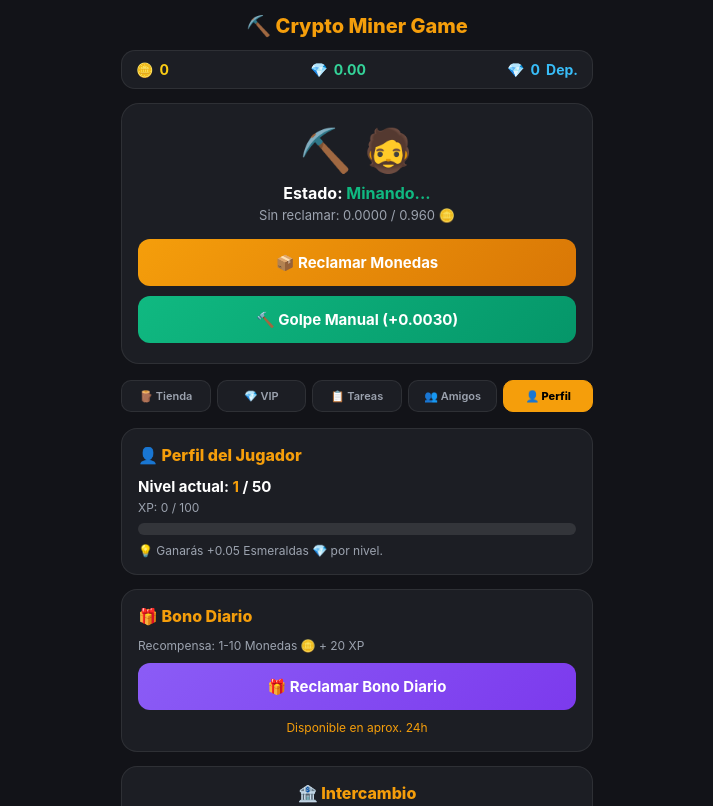
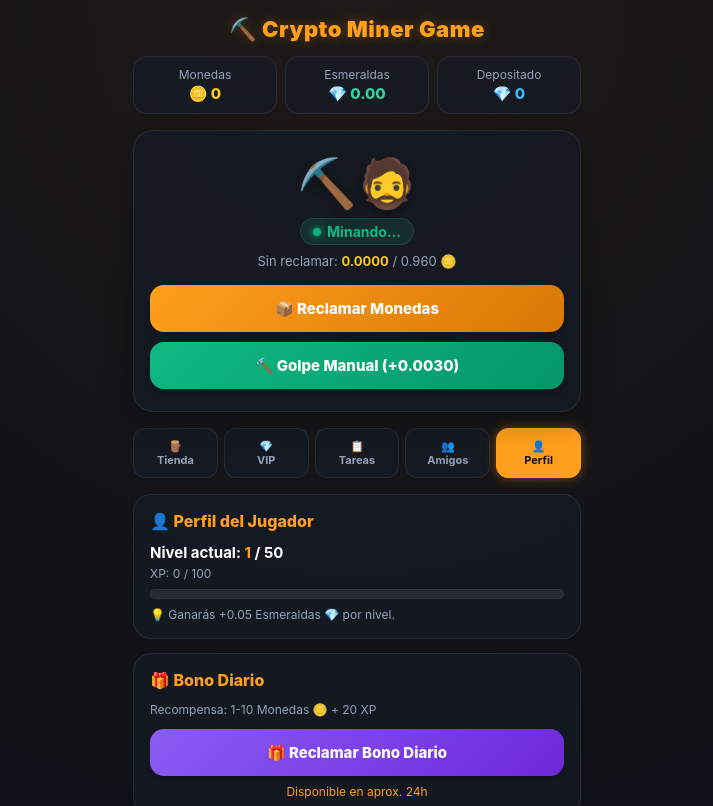
Before and after one commit to arturocorzo666-boop/crypto-miner-webapp, a plain HTML site: page index.html in a window 1280 px wide. Shown: the top 806 px of the page, without its empty margins (283-996 px from the left). Drawn offline with Linux system fonts and the light colour scheme; a script that the page names is missing.

Commit message:
Update index.html

```diff
--- a/index.html
+++ b/index.html
@@ -9,15 +9,15 @@
     <script src="https://unpkg.com/@tonconnect/ui@latest/dist/tonconnect-ui.min.js"></script>
     <style>
         :root {
-            --bg-dark: #121318;
-            --card-bg: #1c1e24;
+            --bg-main: #0c0f17;
+            --card-bg: rgba(22, 27, 38, 0.75);
             --card-border: rgba(255, 255, 255, 0.08);
-            --accent-orange: #f59e0b;
+            --accent-orange: #ff9f1c;
             --accent-green: #10b981;
-            --accent-blue: #0b93f6;
+            --accent-blue: #0088cc;
             --accent-purple: #8b5cf6;
-            --text-main: #ffffff;
-            --text-sub: #9ca3af;
+            --text-primary: #ffffff;
+            --text-secondary: #94a3b8;
         }
 
         * {
@@ -30,213 +30,238 @@
         }
 
         body {
-            background-color: var(--bg-dark);
-            color: var(--text-main);
-            padding: 14px;
-            padding-bottom: 30px;
-            max-width: 500px;
+            background-color: var(--bg-main);
+            background-image: radial-gradient(circle at 50% 0%, rgba(255, 159, 28, 0.08), transparent 70%);
+            color: var(--text-primary);
+            padding: 16px;
+            padding-bottom: 40px;
+            max-width: 480px;
             margin: 0 auto;
         }
 
-        /* --- TÍTULO Y MARCADORES SUPERIORES --- */
-        .app-header {
+        /* --- MARCADORES SUPERIORES --- */
+        .header-title {
             text-align: center;
-            margin-bottom: 12px;
+            font-size: 22px;
+            font-weight: 900;
+            letter-spacing: 0.5px;
+            color: var(--accent-orange);
+            margin-bottom: 14px;
+            text-shadow: 0 0 12px rgba(255, 159, 28, 0.3);
         }
 
-        .app-title {
-            font-size: 20px;
-            font-weight: 800;
-            color: var(--accent-orange);
-            display: flex;
-            align-items: center;
-            justify-content: center;
+        .stats-grid {
+            display: grid;
+            grid-template-columns: repeat(3, 1fr);
             gap: 8px;
+            margin-bottom: 16px;
         }
 
-        .stats-bar {
-            display: flex;
-            justify-content: space-between;
-            align-items: center;
+        .stat-card {
             background: var(--card-bg);
             border: 1px solid var(--card-border);
+            backdrop-filter: blur(10px);
             border-radius: 14px;
-            padding: 10px 14px;
-            margin-top: 12px;
+            padding: 10px 6px;
+            text-align: center;
+            display: flex;
+            flex-direction: column;
+            align-items: center;
+            gap: 2px;
         }
 
-        .stat-item {
-            display: flex;
+        .stat-value {
+            font-size: 15px;
+            font-weight: 800;
+        }
+
+        .stat-value.coins { color: #facc15; }
+        .stat-value.gems { color: #34d399; }
+        .stat-value.dep { color: #38bdf8; }
+
+        /* --- ZONA DE MINADO CENTRAL --- */
+        .mining-hero {
+            background: var(--card-bg);
+            border: 1px solid var(--card-border);
+            backdrop-filter: blur(12px);
+            border-radius: 20px;
+            padding: 22px 16px;
+            text-align: center;
+            box-shadow: 0 8px 32px rgba(0, 0, 0, 0.3);
+            margin-bottom: 16px;
+        }
+
+        .miner-avatar {
+            font-size: 48px;
+            margin-bottom: 6px;
+            display: inline-block;
+            filter: drop-shadow(0 4px 8px rgba(0, 0, 0, 0.4));
+        }
+
+        .status-badge {
+            display: inline-flex;
             align-items: center;
             gap: 6px;
             font-size: 14px;
             font-weight: 700;
-        }
-
-        .stat-item.coins { color: #facc15; }
-        .stat-item.gems { color: #34d399; }
-        .stat-item.dep { color: #38bdf8; }
-
-        /* --- CONTENEDOR DE MINADO CENTRAL --- */
-        .mining-card {
-            background: var(--card-bg);
-            border: 1px solid var(--card-border);
-            border-radius: 18px;
-            padding: 20px 16px;
-            text-align: center;
-            margin-top: 14px;
-        }
-
-        .miner-avatar-area {
-            display: flex;
-            align-items: center;
-            justify-content: center;
-            gap: 10px;
-            font-size: 42px;
+            color: var(--accent-green);
+            background: rgba(16, 185, 129, 0.12);
+            padding: 4px 12px;
+            border-radius: 20px;
+            border: 1px solid rgba(16, 185, 129, 0.2);
             margin-bottom: 8px;
         }
 
-        .mining-status {
-            font-size: 16px;
-            font-weight: 700;
-            margin-bottom: 4px;
+        .status-dot {
+            width: 8px;
+            height: 8px;
+            background-color: var(--accent-green);
+            border-radius: 50%;
+            box-shadow: 0 0 8px var(--accent-green);
+            animation: pulse 1.5s infinite;
         }
 
-        .status-active {
-            color: var(--accent-green);
+        @keyframes pulse {
+            0% { opacity: 0.4; }
+            50% { opacity: 1; }
+            100% { opacity: 0.4; }
         }
 
-        .unclaimed-text {
+        .unclaimed-info {
             font-size: 13px;
-            color: var(--text-sub);
+            color: var(--text-secondary);
             margin-bottom: 16px;
         }
 
-        /* BOTONES PRINCIPALES DE ACCIÓN */
-        .btn-action {
+        .unclaimed-info span {
+            color: #facc15;
+            font-weight: 700;
+        }
+
+        /* BOTONES PRINCIPALES */
+        .btn {
             width: 100%;
             padding: 14px;
-            border-radius: 12px;
+            border-radius: 14px;
             border: none;
             font-size: 15px;
-            font-weight: 700;
-            color: #fff;
+            font-weight: 800;
+            color: #ffffff;
             cursor: pointer;
             display: flex;
             align-items: center;
             justify-content: center;
             gap: 8px;
-            margin-bottom: 10px;
-            transition: opacity 0.2s;
+            transition: all 0.15s ease;
+            box-shadow: 0 4px 12px rgba(0, 0, 0, 0.2);
         }
 
-        .btn-action:active {
-            opacity: 0.85;
+        .btn:active {
+            transform: scale(0.98);
         }
 
         .btn-claim {
-            background: linear-gradient(135deg, #f59e0b, #d97706);
+            background: linear-gradient(135deg, #ff9f1c, #d97706);
+            margin-bottom: 10px;
         }
 
         .btn-hit {
             background: linear-gradient(135deg, #10b981, #059669);
-            margin-bottom: 0;
         }
 
-        /* --- NAV / MENÚ DE PESTAÑAS --- */
-        .nav-tabs {
+        /* --- MENÚ DE PESTAÑAS --- */
+        .tabs-nav {
             display: grid;
             grid-template-columns: repeat(5, 1fr);
             gap: 6px;
-            margin: 16px 0;
+            margin-bottom: 16px;
         }
 
-        .tab-btn {
+        .tab-item {
             background: var(--card-bg);
             border: 1px solid var(--card-border);
-            border-radius: 10px;
-            padding: 8px 4px;
-            color: var(--text-sub);
+            border-radius: 12px;
+            padding: 10px 2px;
+            color: var(--text-secondary);
             font-size: 11px;
-            font-weight: 600;
+            font-weight: 700;
+            text-align: center;
+            cursor: pointer;
             display: flex;
             flex-direction: column;
             align-items: center;
             gap: 4px;
-            cursor: pointer;
-            text-align: center;
+            transition: all 0.2s ease;
         }
 
-        .tab-btn.active {
+        .tab-item.active {
             background: var(--accent-orange);
-            color: #000;
-            font-weight: 800;
+            color: #0c0f17;
             border-color: var(--accent-orange);
+            box-shadow: 0 0 12px rgba(255, 159, 28, 0.4);
         }
 
-        /* --- SECCIONES SECUNDARIAS --- */
-        .section-block {
+        /* --- BLOQUES DE SECCIÓN --- */
+        .section-card {
             background: var(--card-bg);
             border: 1px solid var(--card-border);
-            border-radius: 16px;
+            backdrop-filter: blur(10px);
+            border-radius: 18px;
             padding: 16px;
             margin-bottom: 14px;
         }
 
-        .section-title {
+        .section-header {
             font-size: 16px;
             font-weight: 800;
             color: var(--accent-orange);
+            margin-bottom: 12px;
             display: flex;
             align-items: center;
             gap: 8px;
-            margin-bottom: 12px;
         }
 
-        /* Perfil / XP */
-        .xp-bar-bg {
+        /* Perfil / Barra XP */
+        .xp-bar-container {
             width: 100%;
-            height: 12px;
-            background: rgba(255, 255, 255, 0.1);
+            height: 10px;
+            background: rgba(255, 255, 255, 0.08);
             border-radius: 6px;
             overflow: hidden;
             margin: 8px 0;
+            border: 1px solid rgba(255, 255, 255, 0.05);
         }
 
         .xp-bar-fill {
             width: 0%;
             height: 100%;
-            background: var(--accent-purple);
+            background: linear-gradient(90deg, #8b5cf6, #c084fc);
             border-radius: 6px;
+            transition: width 0.3s ease;
         }
 
-        .section-subtext {
+        .subtext {
             font-size: 12px;
-            color: var(--text-sub);
+            color: var(--text-secondary);
         }
 
-        /* Bono Diario */
+        /* Botón Morado */
         .btn-purple {
-            background: linear-gradient(135deg, #8b5cf6, #7c3aed);
+            background: linear-gradient(135deg, #8b5cf6, #6d28d9);
         }
 
-        /* Intercambio */
-        .exchange-box {
-            text-align: center;
-        }
-
-        /* Wallet TON */
+        /* TON Wallet */
         .verified-badge {
-            color: var(--accent-green);
-            font-size: 12px;
-            font-weight: 600;
-            margin-bottom: 12px;
             display: flex;
             align-items: center;
             gap: 6px;
+            color: var(--accent-green);
+            font-size: 12px;
+            font-weight: 700;
+            margin-bottom: 12px;
         }
 
-        .wallet-btn-container {
+        .wallet-center {
             display: flex;
             justify-content: center;
             margin-bottom: 10px;
@@ -246,101 +271,112 @@
 <body>
 
     <!-- CABECERA DE LA APP -->
-    <div class="app-header">
-        <h1 class="app-title">⛏️ Crypto Miner Game</h1>
-        <div class="stats-bar">
-            <div class="stat-item coins">🪙 <span id="val-coins">0</span></div>
-            <div class="stat-item gems">💎 <span id="val-gems">0.00</span></div>
-            <div class="stat-item dep">💎 <span id="val-dep">0</span> Dep.</div>
+    <h1 class="header-title">⛏️ Crypto Miner Game</h1>
+
+    <div class="stats-grid">
+        <div class="stat-card">
+            <span class="subtext">Monedas</span>
+            <span class="stat-value coins">🪙 <span id="val-coins">0</span></span>
+        </div>
+        <div class="stat-card">
+            <span class="subtext">Esmeraldas</span>
+            <span class="stat-value gems">💎 <span id="val-gems">0.00</span></span>
+        </div>
+        <div class="stat-card">
+            <span class="subtext">Depositado</span>
+            <span class="stat-value dep">💎 <span id="val-dep">0</span></span>
         </div>
     </div>
 
-    <!-- ÁREA PRINCIPAL DE MINADO -->
-    <div class="mining-card">
-        <div class="miner-avatar-area">
-            <span>⛏️</span>
-            <span>🧔</span>
+    <!-- ZONA DE MINADO CENTRAL -->
+    <div class="mining-hero">
+        <div class="miner-avatar">⛏️🧔</div>
+        <div>
+            <div class="status-badge">
+                <span class="status-dot"></span>
+                <span>Minando...</span>
+            </div>
         </div>
-        <div class="mining-status">Estado: <span class="status-active">Minando...</span></div>
-        <div class="unclaimed-text">Sin reclamar: <span id="unclaimed-val">0.0000</span> / 0.960 🪙</div>
+        <div class="unclaimed-info">
+            Sin reclamar: <span id="unclaimed-val">0.0000</span> / 0.960 🪙
+        </div>
 
-        <button class="btn-action btn-claim" onclick="reclamarMonedas()">
+        <button class="btn btn-claim" onclick="reclamarMonedas()">
             📦 Reclamar Monedas
         </button>
-        <button class="btn-action btn-hit" onclick="golpeManual()">
+        <button class="btn btn-hit" onclick="golpeManual()">
             🔨 Golpe Manual (+0.0030)
         </button>
     </div>
 
-    <!-- MENÚ / NAVEGACIÓN DE PESTAÑAS -->
-    <div class="nav-tabs">
-        <div class="tab-btn" onclick="cambiarTab('tienda')">🪵 Tienda</div>
-        <div class="tab-btn" onclick="cambiarTab('vip')">💎 VIP</div>
-        <div class="tab-btn" onclick="cambiarTab('tareas')">📋 Tareas</div>
-        <div class="tab-btn" onclick="cambiarTab('amigos')">👥 Amigos</div>
-        <div class="tab-btn active" onclick="cambiarTab('perfil')">👤 Perfil</div>
+    <!-- MENÚ / NAVEGACIÓN -->
+    <div class="tabs-nav">
+        <div class="tab-item" onclick="cambiarTab('tienda')">🪵<br>Tienda</div>
+        <div class="tab-item" onclick="cambiarTab('vip')">💎<br>VIP</div>
+        <div class="tab-item" onclick="cambiarTab('tareas')">📋<br>Tareas</div>
+        <div class="tab-item" onclick="cambiarTab('amigos')">👥<br>Amigos</div>
+        <div class="tab-item active" onclick="cambiarTab('perfil')">👤<br>Perfil</div>
     </div>
 
     <!-- SECCIÓN: PERFIL DEL JUGADOR -->
-    <div class="section-block">
-        <div class="section-title">👤 Perfil del Jugador</div>
+    <div class="section-card">
+        <div class="section-header">👤 Perfil del Jugador</div>
         <div style="font-weight: 700; font-size: 15px;">
             Nivel actual: <span style="color: var(--accent-orange);" id="lvl-val">1</span> / 50
         </div>
-        <div class="section-subtext" style="margin-top: 4px;">XP: <span id="xp-val">0</span> / 100</div>
+        <div class="subtext" style="margin-top: 4px;">XP: <span id="xp-val">0</span> / 100</div>
 
-        <div class="xp-bar-bg">
-            <div class="xp-bar-fill" id="xp-fill" style="width: 0%;"></div>
+        <div class="xp-bar-container">
+            <div class="xp-bar-fill" id="xp-fill"></div>
         </div>
 
-        <div class="section-subtext">
+        <div class="subtext">
             💡 Ganarás +0.05 Esmeraldas 💎 por nivel.
         </div>
     </div>
 
     <!-- SECCIÓN: BONO DIARIO -->
-    <div class="section-block">
-        <div class="section-title">🎁 Bono Diario</div>
-        <div class="section-subtext" style="margin-bottom: 10px;">
+    <div class="section-card">
+        <div class="section-header">🎁 Bono Diario</div>
+        <div class="subtext" style="margin-bottom: 12px;">
             Recompensa: 1-10 Monedas 🪙 + 20 XP
         </div>
-        <button class="btn-action btn-purple" onclick="reclamarBono()">
+        <button class="btn btn-purple" onclick="reclamarBono()">
             🎁 Reclamar Bono Diario
         </button>
-        <div class="section-subtext" style="color: #f59e0b; text-align: center; margin-top: 6px;">
+        <div class="subtext" style="color: var(--accent-orange); text-align: center; margin-top: 8px;">
             Disponible en aprox. 24h
         </div>
     </div>
 
     <!-- SECCIÓN: INTERCAMBIO -->
-    <div class="section-block exchange-box">
-        <div class="section-title" style="justify-content: center;">🏦 Intercambio</div>
-        <div class="section-subtext" style="margin-bottom: 12px; color: #fff; font-weight: 600;">
+    <div class="section-card" style="text-align: center;">
+        <div class="section-header" style="justify-content: center;">🏦 Intercambio</div>
+        <div class="subtext" style="margin-bottom: 12px; color: #ffffff; font-weight: 700;">
             500 Monedas 🪙 = 1 Esmeralda 💎
         </div>
-        <button class="btn-action btn-hit" style="background: linear-gradient(135deg, #10b981, #059669);" onclick="canjearMonedas()">
+        <button class="btn btn-hit" onclick="canjearMonedas()">
             Canjear 500 🪙 por 1 💎
         </button>
     </div>
 
     <!-- SECCIÓN: CONEXIÓN TON WALLET -->
-    <div class="section-block">
-        <div class="section-title">💎 Conexión TON Wallet</div>
+    <div class="section-card">
+        <div class="section-header">💎 Conexión TON Wallet</div>
         <div class="verified-badge">
             ✅ Depósito verificado. Retiros sin límites.
         </div>
 
-        <!-- Botón oficial TonConnect UI -->
-        <div class="wallet-btn-container">
+        <div class="wallet-center">
             <div id="ton-connect-button"></div>
         </div>
 
-        <button class="btn-action btn-purple" style="margin-top: 8px;" onclick="depositarEsmeraldas()">
+        <button class="btn btn-purple" style="margin-top: 8px;" onclick="depositarEsmeraldas()">
             ➕ Depositar 3 Esmeraldas
         </button>
     </div>
 
-    <!-- LÓGICA DE JUEGO MANTENIDA -->
+    <!-- LÓGICA DE JUEGO (MANTENIDA E INTEGRADA) -->
     <script>
         // Inicialización Telegram WebApp
         const tg = window.Telegram?.WebApp;
@@ -354,7 +390,7 @@
             buttonRootId: 'ton-connect-button'
         });
 
-        // Variables del juego (INICIO DESDE CERO PARA NUEVOS JUGADORES)
+        // Variables del juego (Inicio en cero)
         let monedas = 0;
         let esmeraldas = 0.00;
         let depEsmeraldas = 0;
@@ -369,7 +405,7 @@
             }
         }, 1000);
 
-        // Funciones de botones
+        // Funciones de interacción
         function reclamarMonedas() {
             monedas += sinReclamar;
             sinReclamar = 0.0;
```
